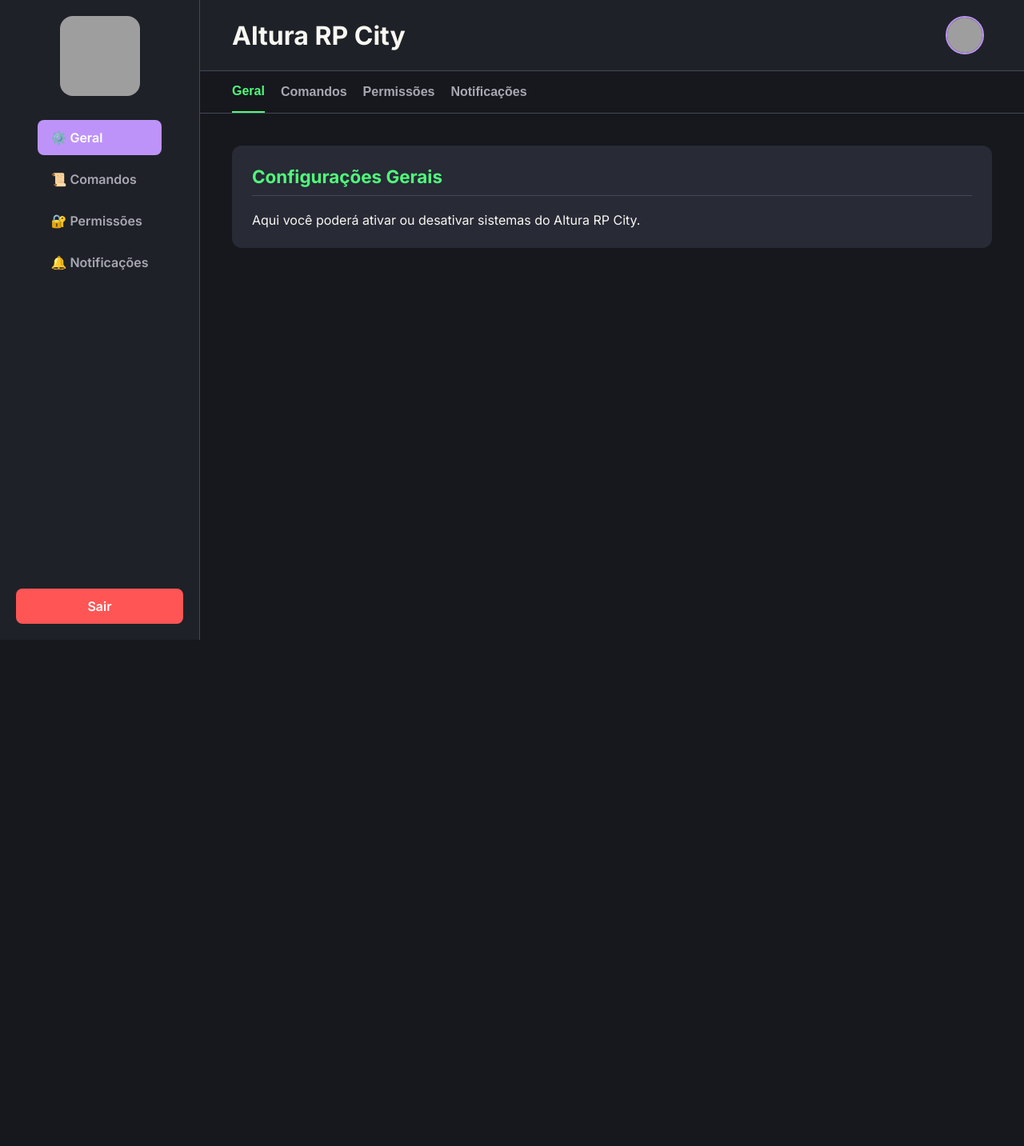
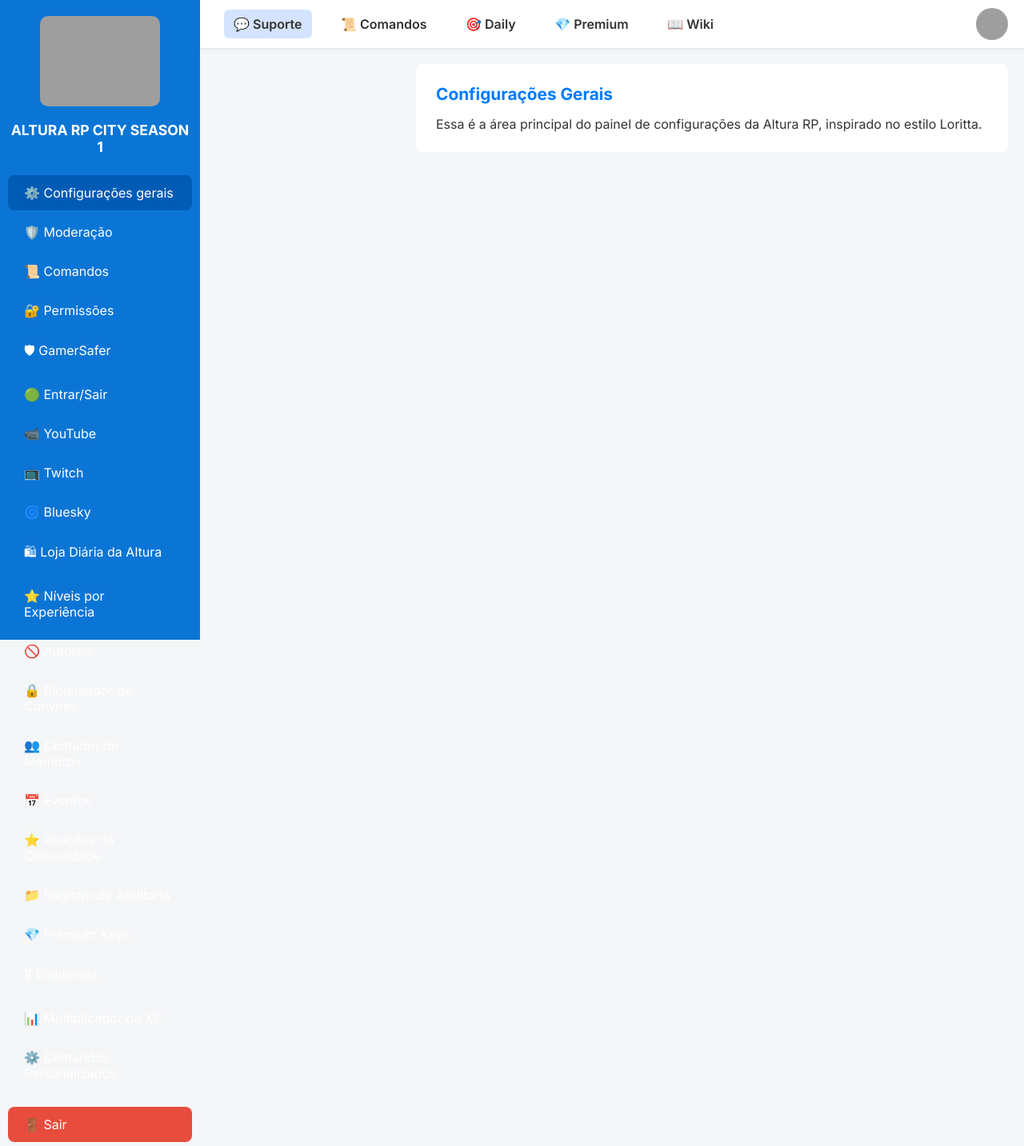
Before and after one commit to GitDanHuby/bot-discord-altura, a Flask app: template templates/dashboard.html in a window 1280 px wide. Shown: the whole page at 80% size. Before the commit the page ends 800 px from the top, so only its background shows below. Run offline with Flask 3, Linux system fonts and the light colour scheme; the template is opened without the code that fills it, so the values that code supplies are empty; grey boxes are pictures that could not be loaded.

Commit message:
Update dashboard.html

```diff
--- a/templates/dashboard.html
+++ b/templates/dashboard.html
@@ -2,245 +2,176 @@
 <head>
   <meta charset="UTF-8">
   <meta name="viewport" content="width=device-width, initial-scale=1.0">
-  <title>Painel - Altura RP City</title>
+  <title>Altura RP City - Painel</title>
   <style>
     @import url('https://fonts.googleapis.com/css2?family=Inter:wght@400;600;700&display=swap');:root {
-  --bg: #16181D;
-  --sidebar: #1F2128;
-  --card: #282a36;
-  --borda: #44475a;
-  --texto: #f8f8f2;
-  --texto-fraco: #a8a8b3;
-  --verde: #50fa7b;
-  --roxo: #bd93f9;
-  --vermelho: #ff5555;
+  --cor-primaria: #007BFF;
+  --cor-fundo: #f4f6f8;
+  --cor-sidebar: #0b75d6;
+  --cor-sidebar-hover: #005bb5;
+  --cor-topbar: #ffffff;
+  --cor-texto: #333333;
+  --cor-clara: #ffffff;
+  --cor-ativa: #d4e3ff;
 }
 
 * {
   margin: 0;
   padding: 0;
   box-sizing: border-box;
+  font-family: 'Inter', sans-serif;
 }
 
 body {
-  font-family: 'Inter', sans-serif;
-  background: var(--bg);
-  color: var(--texto);
   display: flex;
   height: 100vh;
-  overflow: hidden;
+  background-color: var(--cor-fundo);
+  color: var(--cor-texto);
 }
 
-aside.sidebar {
+.sidebar {
   width: 250px;
-  background: var(--sidebar);
-  padding: 20px;
-  border-right: 1px solid var(--borda);
+  background: var(--cor-sidebar);
+  padding: 20px 10px;
   display: flex;
   flex-direction: column;
-  align-items: center;
+  color: white;
 }
 
-.logo {
-  width: 100px;
-  height: 100px;
-  border-radius: 16px;
-  margin-bottom: 30px;
+.logo-container {
+  text-align: center;
+  margin-bottom: 20px;
 }
 
-nav ul {
-  list-style: none;
-  width: 100%;
+.logo-container img {
+  max-width: 150px;
+  border-radius: 10px;
 }
 
-nav ul li a {
-  display: block;
-  padding: 12px 16px;
-  border-radius: 8px;
-  text-decoration: none;
-  color: var(--texto-fraco);
-  font-weight: 600;
-  margin-bottom: 8px;
+.sidebar h3 {
+  margin-top: 15px;
+  text-align: center;
+  font-size: 1.1em;
 }
 
-nav ul li a:hover,
-nav ul li a.active {
-  background: var(--roxo);
-  color: #fff;
+.sidebar nav a {
+  display: block;
+  padding: 12px 20px;
+  margin: 5px 0;
+  text-decoration: none;
+  color: white;
+  border-radius: 8px;
 }
 
-.logout-btn {
-  margin-top: auto;
-  background: var(--vermelho);
-  color: white;
-  padding: 12px;
-  width: 100%;
-  text-align: center;
+.sidebar nav a:hover,
+.sidebar nav a.active {
+  background-color: var(--cor-sidebar-hover);
+}
+
+.topbar {
+  position: fixed;
+  top: 0;
+  left: 250px;
+  right: 0;
+  height: 60px;
+  background: var(--cor-topbar);
+  display: flex;
+  align-items: center;
+  justify-content: space-between;
+  padding: 0 20px;
+  box-shadow: 0 1px 4px rgba(0,0,0,0.1);
+  z-index: 1000;
+}
+
+.topbar .menu-links a {
+  margin: 0 10px;
   text-decoration: none;
-  border-radius: 8px;
   font-weight: 600;
+  color: var(--cor-texto);
+  padding: 8px 12px;
+  border-radius: 6px;
+}
+
+.topbar .menu-links a:hover,
+.topbar .menu-links a.active {
+  background: var(--cor-ativa);
+}
+
+.topbar .profile img {
+  width: 40px;
+  height: 40px;
+  border-radius: 50%;
+  vertical-align: middle;
 }
 
 main {
+  margin-left: 250px;
+  padding: 80px 20px 20px 20px;
   flex: 1;
-  display: flex;
-  flex-direction: column;
+  overflow-y: auto;
 }
 
-header.top-bar {
-  display: flex;
-  justify-content: space-between;
-  align-items: center;
-  padding: 20px 40px;
-  background: var(--sidebar);
-  border-bottom: 1px solid var(--borda);
+.module {
+  background: var(--cor-clara);
+  padding: 25px;
+  border-radius: 10px;
+  margin-bottom: 20px;
 }
 
-.top-bar .profile {
-  display: flex;
-  align-items: center;
-  gap: 10px;
-}
-
-.top-bar .profile img {
-  width: 48px;
-  height: 48px;
-  border-radius: 50%;
-  border: 2px solid var(--roxo);
-}
-
-.top-bar .profile span {
-  font-weight: 600;
-}
-
-.tabs {
-  display: flex;
-  padding: 0 40px;
-  background: var(--bg);
-  border-bottom: 1px solid var(--borda);
-}
-
-.tabs button {
-  background: none;
-  border: none;
-  color: var(--texto-fraco);
-  font-weight: 600;
-  font-size: 1em;
-  margin-right: 20px;
-  padding: 16px 0;
-  cursor: pointer;
-}
-
-.tabs button.active {
-  color: var(--verde);
-  border-bottom: 2px solid var(--verde);
-}
-
-.content {
-  padding: 40px;
-  overflow-y: auto;
-  flex-grow: 1;
-}
-
-.page {
-  display: none;
-}
-
-.page.active {
-  display: block;
-}
-
-.card {
-  background: var(--card);
-  padding: 25px;
-  border-radius: 12px;
-  margin-bottom: 30px;
-}
-
-h2 {
-  margin-bottom: 20px;
-  color: var(--verde);
-  font-size: 1.4em;
-  border-bottom: 1px solid var(--borda);
-  padding-bottom: 10px;
+.module h2 {
+  margin-bottom: 15px;
+  font-size: 1.3em;
+  color: var(--cor-primaria);
 }
 
   </style>
 </head>
 <body>
   <aside class="sidebar">
-    <img src="https://cdn.discordapp.com/icons/1143964074134124544/34122ebcf9d93b1a002c71cf5f79a5d7.png?size=128" class="logo" alt="Logo Altura RP">
+    <div class="logo-container">
+      <img src="https://cdn.discordapp.com/icons/1143964074134124544/34122ebcf9d93b1a002c71cf5f79a5d7.png?size=128" alt="Logo Altura RP">
+      <h3>ALTURA RP CITY SEASON 1</h3>
+    </div>
     <nav>
-      <ul>
-        <li><a href="#" class="tab-link active" data-tab="geral">⚙️ Geral</a></li>
-        <li><a href="#" class="tab-link" data-tab="comandos">📜 Comandos</a></li>
-        <li><a href="#" class="tab-link" data-tab="permissoes">🔐 Permissões</a></li>
-        <li><a href="#" class="tab-link" data-tab="notificacoes">🔔 Notificações</a></li>
-      </ul>
+      <a href="#" class="active">⚙️ Configurações gerais</a>
+      <a href="#">🛡️ Moderação</a>
+      <a href="#">📜 Comandos</a>
+      <a href="#">🔐 Permissões</a>
+      <a href="#">🛡 GamerSafer</a>
+      <a href="#">🟢 Entrar/Sair</a>
+      <a href="#">📹 YouTube</a>
+      <a href="#">📺 Twitch</a>
+      <a href="#">🌀 Bluesky</a>
+      <a href="#">🛍 Loja Diária da Altura</a>
+      <a href="#">⭐ Níveis por Experiência</a>
+      <a href="#">🚫 Autorele</a>
+      <a href="#">🔒 Bloqueador de Convites</a>
+      <a href="#">👥 Contador de Membros</a>
+      <a href="#">📅 Eventos</a>
+      <a href="#">⭐ Reações da Comunidade</a>
+      <a href="#">📁 Registro de Auditoria</a>
+      <a href="#">💎 Premium Keys</a>
+      <a href="#">🎖 Emblemas</a>
+      <a href="#">📊 Multiplicador de XP</a>
+      <a href="#">⚙️ Comandos Personalizados</a>
+      <a href="#" style="margin-top: 20px; background: #e74c3c;">🚪 Sair</a>
     </nav>
-    <a href="/logout" class="logout-btn">Sair</a>
-  </aside>
-  <main>
-    <header class="top-bar">
-      <h1>Altura RP City</h1>
-      <div class="profile">
-        <img src="https://cdn.discordapp.com/avatars/{{ user.id }}/{{ user.avatar }}.png?size=128" alt="Avatar do Usuário">
-        <span>{{ user.username }}</span>
-      </div>
-    </header>
-    <div class="tabs">
-      <button class="tab-btn active" data-tab="geral">Geral</button>
-      <button class="tab-btn" data-tab="comandos">Comandos</button>
-      <button class="tab-btn" data-tab="permissoes">Permissões</button>
-      <button class="tab-btn" data-tab="notificacoes">Notificações</button>
+  </aside>  <header class="topbar">
+    <div class="menu-links">
+      <a href="#" class="active">💬 Suporte</a>
+      <a href="#">📜 Comandos</a>
+      <a href="#">🎯 Daily</a>
+      <a href="#">💎 Premium</a>
+      <a href="#">📖 Wiki</a>
     </div>
-    <div class="content">
-      <div id="geral" class="page active">
-        <div class="card">
-          <h2>Configurações Gerais</h2>
-          <p>Aqui você poderá ativar ou desativar sistemas do Altura RP City.</p>
-        </div>
-      </div>
-      <div id="comandos" class="page">
-        <div class="card">
-          <h2>Lista de Comandos</h2>
-          <p>Visualize ou edite comandos personalizados.</p>
-        </div>
-      </div>
-      <div id="permissoes" class="page">
-        <div class="card">
-          <h2>Permissões</h2>
-          <p>Defina quem pode usar o painel e comandos específicos.</p>
-        </div>
-      </div>
-      <div id="notificacoes" class="page">
-        <div class="card">
-          <h2>Notificações</h2>
-          <p>Configure avisos automáticos no servidor.</p>
-        </div>
-      </div>
+    <div class="profile">
+      <img src="https://cdn.discordapp.com/avatars/{{ user.id }}/{{ user.avatar }}.png?size=128" alt="Avatar">
+    </div>
+  </header>  <main>
+    <div class="module">
+      <h2>Configurações Gerais</h2>
+      <p>Essa é a área principal do painel de configurações da Altura RP, inspirado no estilo Loritta.</p>
     </div>
   </main>
-  <script>
-    const tabLinks = document.querySelectorAll('.tab-link');
-    const tabBtns = document.querySelectorAll('.tab-btn');
-    const pages = document.querySelectorAll('.page');function openTab(tabId) {
-  pages.forEach(p => p.classList.remove('active'));
-  document.getElementById(tabId).classList.add('active');
-
-  tabLinks.forEach(l => l.classList.remove('active'));
-  tabBtns.forEach(b => b.classList.remove('active'));
-
-  document.querySelectorAll(`[data-tab="${tabId}"]`).forEach(el => el.classList.add('active'));
-}
-
-[...tabLinks, ...tabBtns].forEach(btn => {
-  btn.addEventListener('click', e => {
-    e.preventDefault();
-    openTab(btn.dataset.tab);
-  });
-});
-
-  </script>
 </body>
 </html>
```
